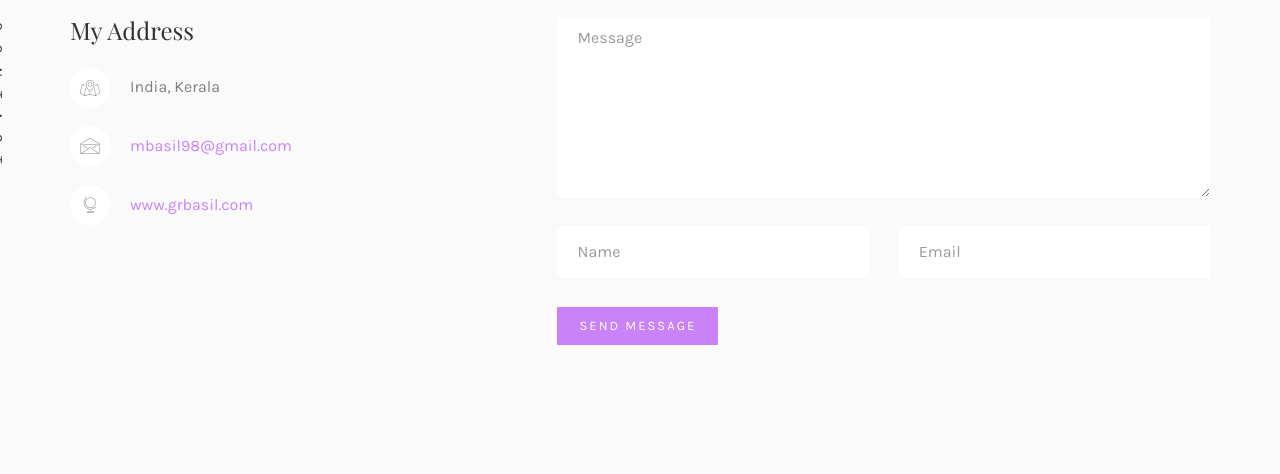
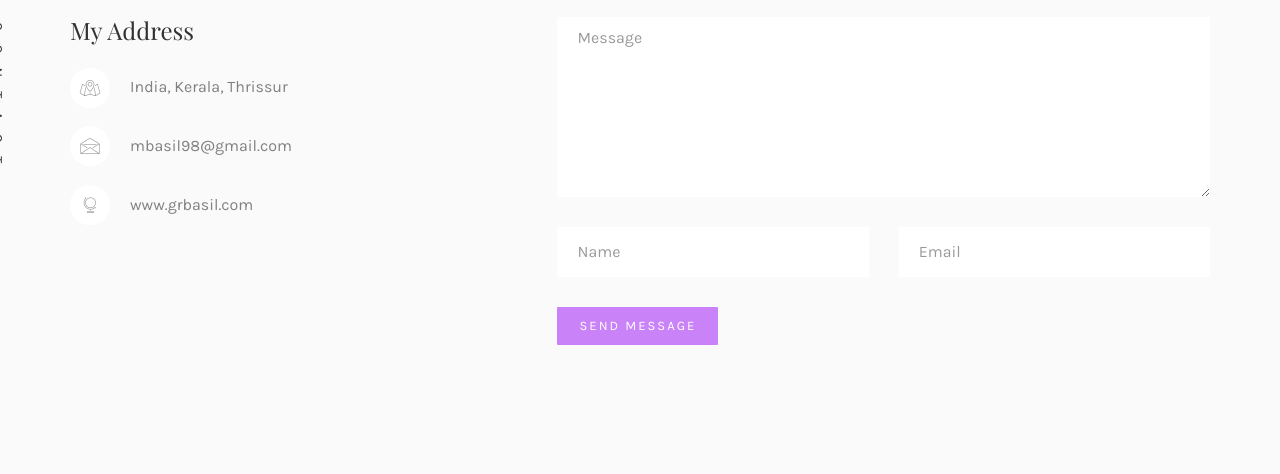
Before and after one commit to mbasil98/Bacosil, a plain HTML site: page contact.html in a window 1280 px wide. Shown: the part 326-800 px from the top of the page. Drawn offline with nearby package versions, Linux system fonts and the light colour scheme; files whose address does not match are found by name; a web font is replaced by a local one.

Commit message:
Update contact.html

```diff
--- a/contact.html
+++ b/contact.html
@@ -96,7 +96,7 @@
 						<div class="colorlib-navbar-brand">
 							<a class="colorlib-logo" href="index.html" style="background-image: url(images/Logo.png);">
 						</div>
-						<a href="#" class="js-colorlib-nav-toggle colorlib-nav-toggle"><i></i></a>
+						<a href="index.html" class="js-colorlib-nav-toggle colorlib-nav-toggle"><i></i></a>
 					</div>
 				</div>
 			</div>
@@ -125,9 +125,9 @@
 							<div class="col-md-4 animate-box">
 								<h3>My Address</h3>
 								<ul class="contact-info">
-									<li><span><i class="icon-map5"></i></span>India, Kerala</li>
-									<li><span><i class="icon-envelope2"></i></span><a href="#">mbasil98@gmail.com</a></li>
-									<li><span><i class="icon-globe3"></i></span><a href="#">www.grbasil.com</a></li>
+									<li><span><i class="icon-map5"></i></span>India, Kerala, Thrissur</li>
+									<li><span><i class="icon-envelope2"></i></span>mbasil98@gmail.com</a></li>
+									<li><span><i class="icon-globe3"></i></span>www.grbasil.com</a></li>
 								</ul>
 							</div>
 							<div class="col-md-7 col-md-push-1 animate-box">
```
